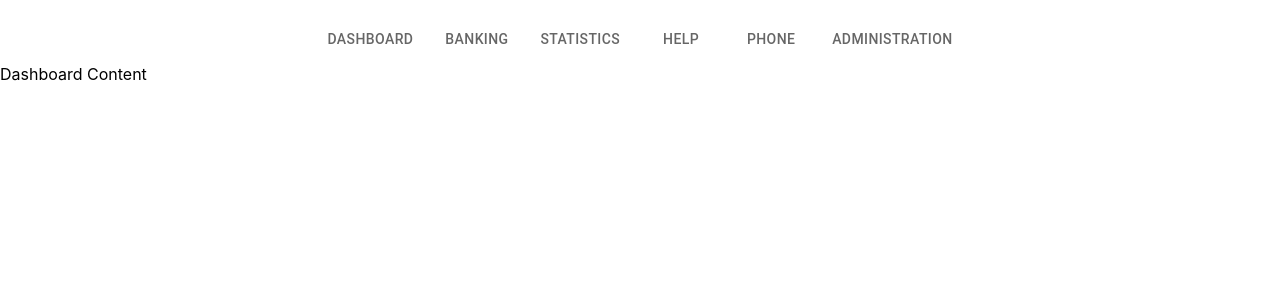
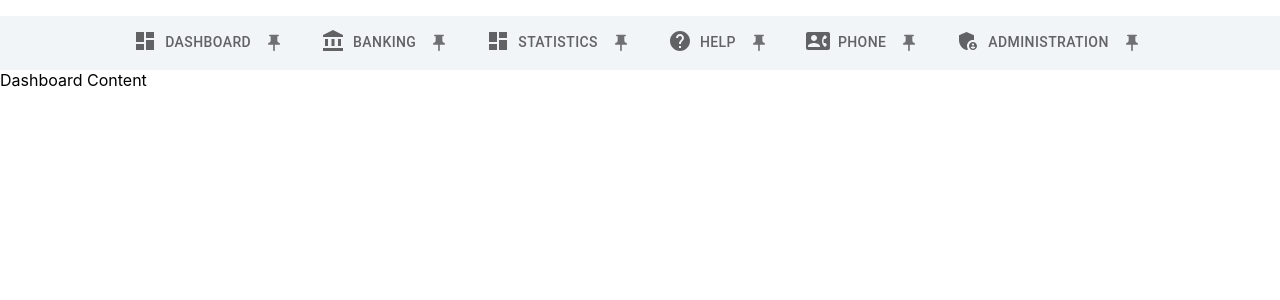
Before and after one commit to BohdanMylyi/TabsTask, a React (Create React App) app: page / in a window 1280 px wide. Shown: the top 300 px of the page. Built offline with nearby package versions, Linux system fonts and the light colour scheme.

Commit message:
add possibility to pin and unpin tabs

```diff
--- a/src/App.js
+++ b/src/App.js
@@ -1,37 +1,69 @@
-import React, { useState, useEffect } from 'react';
-import { BrowserRouter as Router, Route, Link, Routes } from 'react-router-dom';
-import { Tabs, Tab, Box } from '@mui/material';
-import Dashboard from './components/Dashboard';
-import Banking from './components/Banking';
-import Phone from './components/Phone';
-import Statistics from './components/Statistics';
-import Administration from './components/Administration';
-import Help from './components/Help';
+import React, { useState, useEffect } from "react";
+import { BrowserRouter as Router, Route, Link, Routes } from "react-router-dom";
+import { Tabs, Tab, Box, IconButton } from "@mui/material";
+import PinIcon from "@mui/icons-material/PushPin";
+import UnpinIcon from "@mui/icons-material/PushPinOutlined";
+import ContactPhoneIcon from "@mui/icons-material/ContactPhone";
+import HelpIcon from "@mui/icons-material/Help";
+import AccountBalanceIcon from "@mui/icons-material/AccountBalance";
+import AdminPanelSettingsIcon from "@mui/icons-material/AdminPanelSettings";
+import DashboardIcon from "@mui/icons-material/Dashboard";
+
+import Dashboard from "./components/Dashboard";
+import Banking from "./components/Banking";
+import Phone from "./components/Phone";
+import Statistics from "./components/Statistics";
+import Administration from "./components/Administration";
+import Help from "./components/Help";
 
 const initialTabsData = [
-  { label: 'Dashboard', path: '/' },
-  { label: 'Banking', path: '/banking' },
-  { label: 'Statistics', path: '/statistics' },
-  { label: 'Help', path: '/help' },
-  { label: 'Phone', path: '/phone' },
-  { label: 'Administration', path: '/administration'}
+  { label: "Dashboard", path: "/", pinned: false },
+  { label: "Banking", path: "/banking", pinned: false },
+  { label: "Statistics", path: "/statistics", pinned: false },
+  { label: "Help", path: "/help", pinned: false },
+  { label: "Phone", path: "/phone", pinned: false },
+  { label: "Administration", path: "/administration", pinned: false },
 ];
+
+const getIconForTab = (label) => {
+  switch (label) {
+    case "Dashboard":
+      return <DashboardIcon />;
+    case "Banking":
+      return <AccountBalanceIcon />;
+    case "Statistics":
+      return <DashboardIcon />;
+    case "Help":
+      return <HelpIcon />;
+    case "Phone":
+      return <ContactPhoneIcon />;
+    case "Administration":
+      return <AdminPanelSettingsIcon />;
+    default:
+      return null;
+  }
+};
 
 const App = () => {
   const [tabsData, setTabsData] = useState(initialTabsData);
 
   useEffect(() => {
-    const storedTabs = localStorage.getItem('tabsOrder');
+    const storedTabs = localStorage.getItem("tabsOrder");
     if (storedTabs) {
-      setTabsData(JSON.parse(storedTabs));
+      const parsedTabs = JSON.parse(storedTabs);
+      setTabsData(parsedTabs);
     }
   }, []);
 
   const updateLocalStorage = (newTabs) => {
-    localStorage.setItem('tabsOrder', JSON.stringify(newTabs));
+    localStorage.setItem("tabsOrder", JSON.stringify(newTabs));
   };
 
   const dragStartHandler = (ev, index) => {
+    if (tabsData[index].pinned) {
+      ev.preventDefault();
+      return;
+    }
     ev.dataTransfer.setData("text/plain", index);
   };
 
@@ -44,6 +76,11 @@ const App = () => {
     ev.preventDefault();
     const draggedIndex = ev.dataTransfer.getData("text/plain");
 
+    if (tabsData[index].pinned) {
+      alert("You cannot replace a pinned tab!");
+      return;
+    }
+
     if (draggedIndex !== index) {
       const updatedTabs = [...tabsData];
       const [draggedTab] = updatedTabs.splice(draggedIndex, 1);
@@ -54,22 +91,54 @@ const App = () => {
     }
   };
 
+  const togglePinTab = (index) => {
+    const updatedTabs = [...tabsData];
+    updatedTabs[index].pinned = !updatedTabs[index].pinned;
+    setTabsData(updatedTabs);
+    updateLocalStorage(updatedTabs);
+  };
+
   return (
     <Router>
-      <Box sx={{ width: '100%', marginTop: 2 }}>
+      <Box sx={{ width: "100%", marginTop: 2 }}>
         <Tabs
           indicatorColor="primary"
           textColor="primary"
           centered
+          sx={{
+            backgroundColor: "#F1F5F8",
+          }}
         >
           {tabsData.map((tab, index) => (
             <Tab
               key={tab.label}
-              label={tab.label}
+              label={
+                <Box sx={{ display: "flex", alignItems: "center" }}>
+                  <Box
+                    sx={{
+                      marginRight: 1,
+                    }}
+                  >
+                    {getIconForTab(tab.label)}
+                  </Box>
+                  {tab.label}
+                  <IconButton
+                    size="small"
+                    onClick={() => togglePinTab(index)}
+                    sx={{ marginLeft: 1 }}
+                  >
+                    {tab.pinned ? (
+                      <UnpinIcon fontSize="small" />
+                    ) : (
+                      <PinIcon fontSize="small" />
+                    )}
+                  </IconButton>
+                </Box>
+              }
               component={Link}
               to={tab.path}
               id={tab.label}
-              draggable
+              draggable={!tab.pinned}
               onDragStart={(ev) => dragStartHandler(ev, index)}
               onDragOver={dragOverHandler}
               onDrop={(ev) => dropHandler(ev, index)}
```
